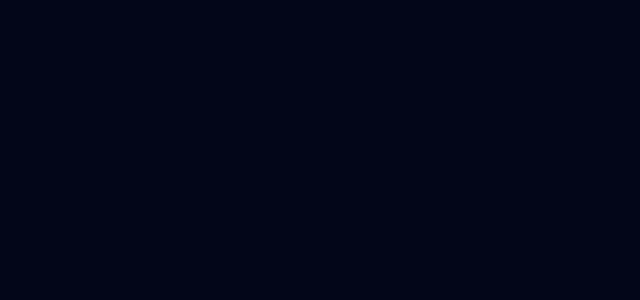
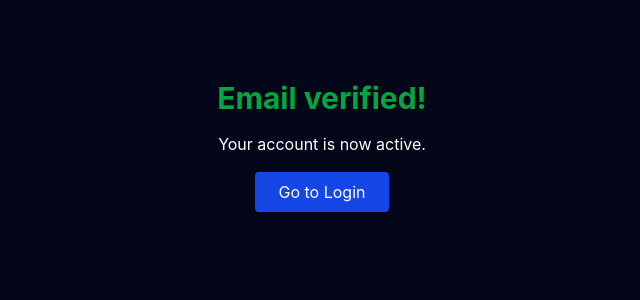
Before and after one commit to sauwin/FE_NTI, a Vue app: page /verified in a window 1280 px wide. Before the commit this address had no page. Shown: the top 300 px of the page, without its empty margins (318-958 px from the left). Built offline with nearby package versions, Linux system fonts and the light colour scheme.

Commit message:
Registration
Added missing registration forms and updates for registration works. Hope it didn't break anything

```diff
--- a/src/router/router.ts
+++ b/src/router/router.ts
@@ -46,11 +46,28 @@ const routes = [
       { path: 'b/upload', component: ProgramBForm },
     ]
   },
+  { path: '/pending-verification', component: () => import('../views/PendingVerification.vue') },
+  { path: '/verified', component: () => import('../views/Verified.vue') },
 ]
 
 const router = createRouter({
   history: createWebHistory(),
   routes
 })
+router.beforeEach((to, _, next) => {
+  const token = localStorage.getItem('token')
+  const user = localStorage.getItem('user')
+  const status = user ? JSON.parse(user).status : null
 
+  const protectedRoutes = ['/dashboard', '/programs/a/upload', '/programs/b/upload']
+  const isProtected = protectedRoutes.some(r => to.path.startsWith(r))
+
+  if (isProtected && !token) {
+    next('/auth/login')
+  } else if (isProtected && status === 'pending_verification') {
+    next('/pending-verification')
+  } else {
+    next()
+  }
+})
 export default router
--- a/src/views/Login.vue
+++ b/src/views/Login.vue
@@ -14,8 +14,12 @@
       const res = await api.post('/auth/login', { email: email.value, password: password.value })
       localStorage.setItem('token', res.data.token)
       router.push('/dashboard')
-    } catch {
-      error.value = 'Invalid email or password'
+    } catch (e: any) {
+      if (e.response?.status === 403 && e.response?.data?.message === 'pending_verification') {
+        router.push('/pending-verification')
+      } else {
+        error.value = 'Invalid email or password'
+      }
     }
   }
 </script>
--- /dev/null
+++ b/src/views/PendingVerification.vue
@@ -0,0 +1,28 @@
+<script setup lang="ts">
+import { ref } from 'vue'
+import api from '../api/axios'
+
+const sent = ref(false)
+const error = ref('')
+
+async function resend() {
+  try {
+    await api.post('/email/resend')
+    sent.value = true
+  } catch {
+    error.value = 'Could not resend. Try again later.'
+  }
+}
+</script>
+
+<template>
+  <div class="flex flex-col items-center mt-20 gap-4">
+    <h1 class="text-3xl font-bold">Check your email</h1>
+    <p class="text-gray-600">We sent a verification link to your email address.</p>
+    <p v-if="sent" class="text-green-600">Email resent!</p>
+    <p v-if="error" class="text-red-500">{{ error }}</p>
+    <button @click="resend" class="bg-blue-700 text-white px-6 py-2 rounded">
+      Resend verification email
+    </button>
+  </div>
+</template>
--- a/src/views/Register.vue
+++ b/src/views/Register.vue
@@ -26,7 +26,7 @@ async function submit() {
       role: role.value,
     })
     localStorage.setItem('token', res.data.token)
-    router.push('/dashboard')
+    router.push('/pending-verification')  // was /dashboard
   } catch (e: any) {
     error.value = e.response?.data?.message ?? 'Registration failed'
   }
--- /dev/null
+++ b/src/views/Verified.vue
@@ -0,0 +1,9 @@
+<template>
+  <div class="flex flex-col items-center mt-20 gap-4">
+    <h1 class="text-3xl font-bold text-green-600">Email verified!</h1>
+    <p>Your account is now active.</p>
+    <router-link to="/login" class="bg-blue-700 text-white px-6 py-2 rounded">
+      Go to Login
+    </router-link>
+  </div>
+</template>
```
